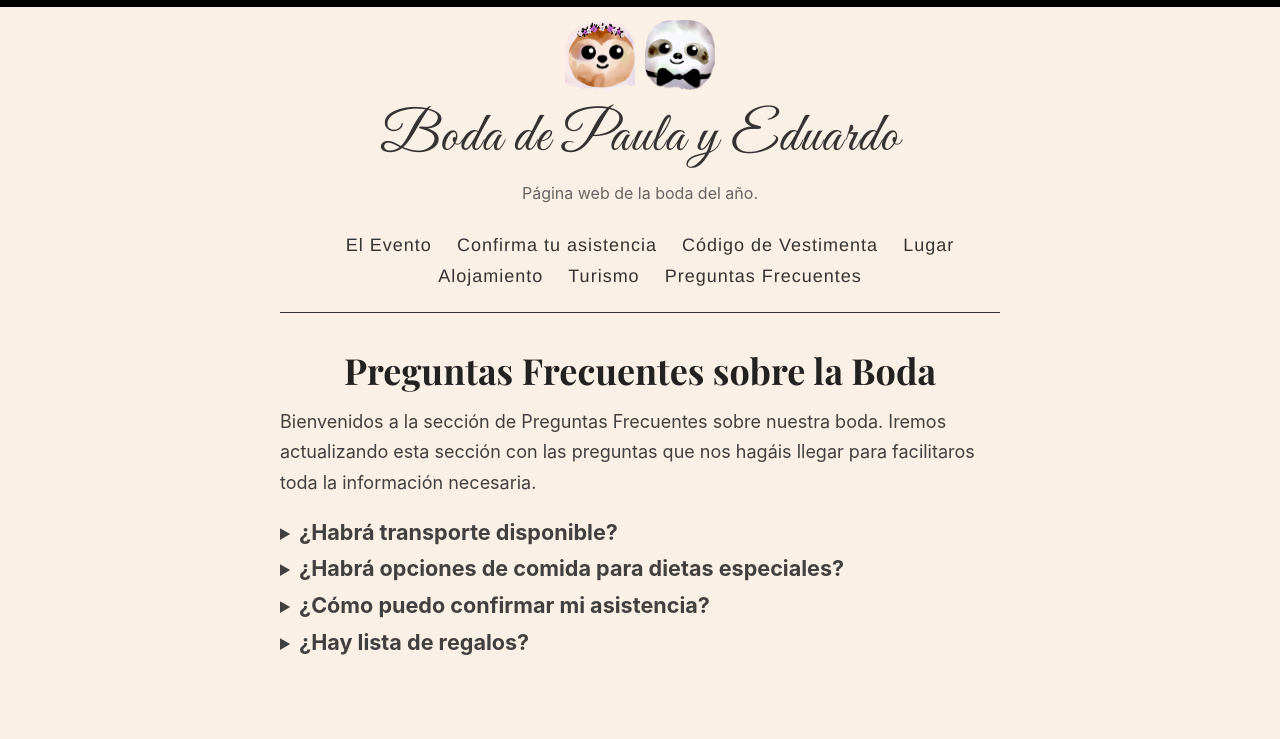
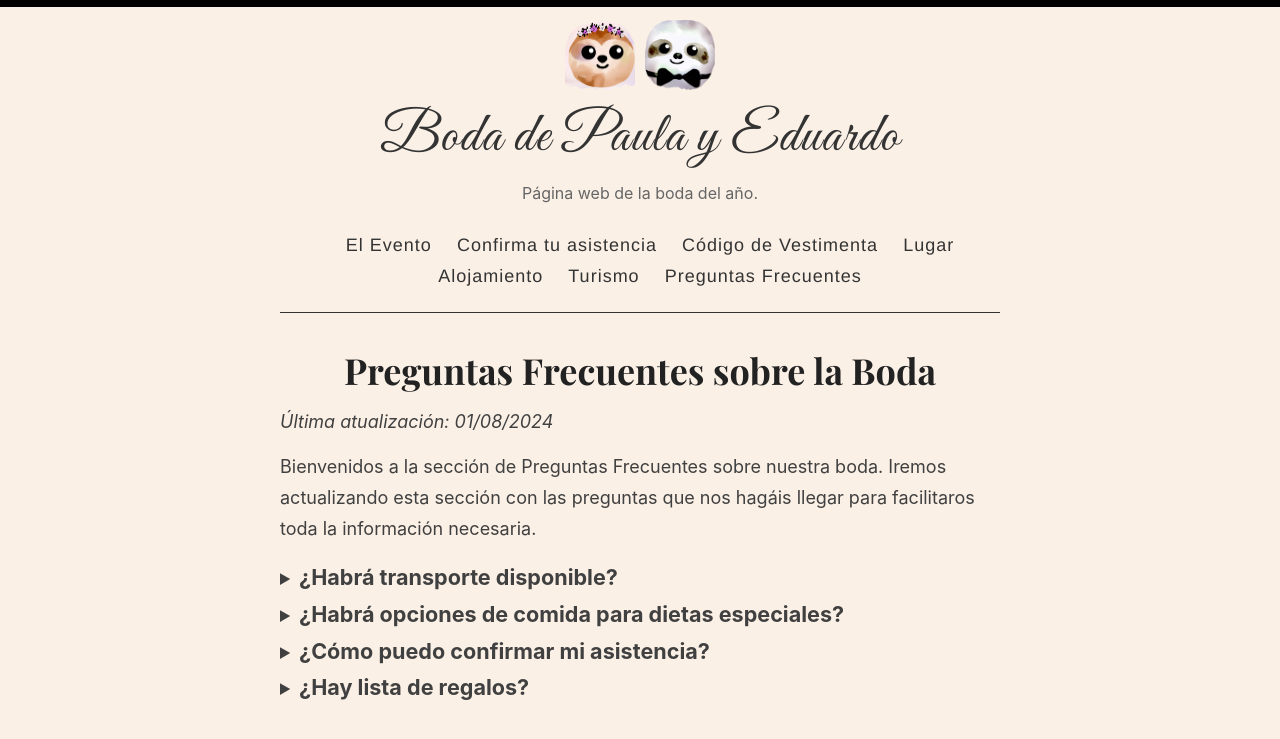
Before and after one commit to boda-paula-y-eduardo/boda-paula-eduardo, a Jekyll site: the page built from _pages/faq.md, in a window 1280 px wide. Shown: the top 739 px of the page. Built offline with Jekyll 4.4.1, drawn with Linux system fonts in a browser that asks for light colours; some web fonts are replaced.

Commit message:
update FAQ

```diff
--- a/_pages/faq.md
+++ b/_pages/faq.md
@@ -3,6 +3,7 @@
 title: Preguntas Frecuentes sobre la Boda
 permalink: /faq/
 ---
+*Última atualización: 01/08/2024*
 
 Bienvenidos a la sección de Preguntas Frecuentes sobre nuestra boda. Iremos actualizando esta sección con las preguntas que nos hagáis llegar para facilitaros toda la información necesaria.
 
@@ -10,7 +11,7 @@
 <details>
 <summary><b style="font-size: larger;">¿Habrá transporte disponible?</b></summary>
 
-Estamos considerando opciones para facilitar el transporte a y desde el lugar de la boda. Más información estará disponible a medida que se acerque la fecha.
+Habrá un bus que saldrá del Hotel NH Aranjuez hacia la Finca Valaurea el 3 de agosto a las 18:50. Después de la celebración, habrá dos buses de vuelta al hotel NH Aranjuez desde la finca, uno a las 3:30 y otro a las 05:00. Los asientos son limitados, así que por favor informa a los novios si necesitas usar este servicio de transporte.
 
 </details>
 
```
